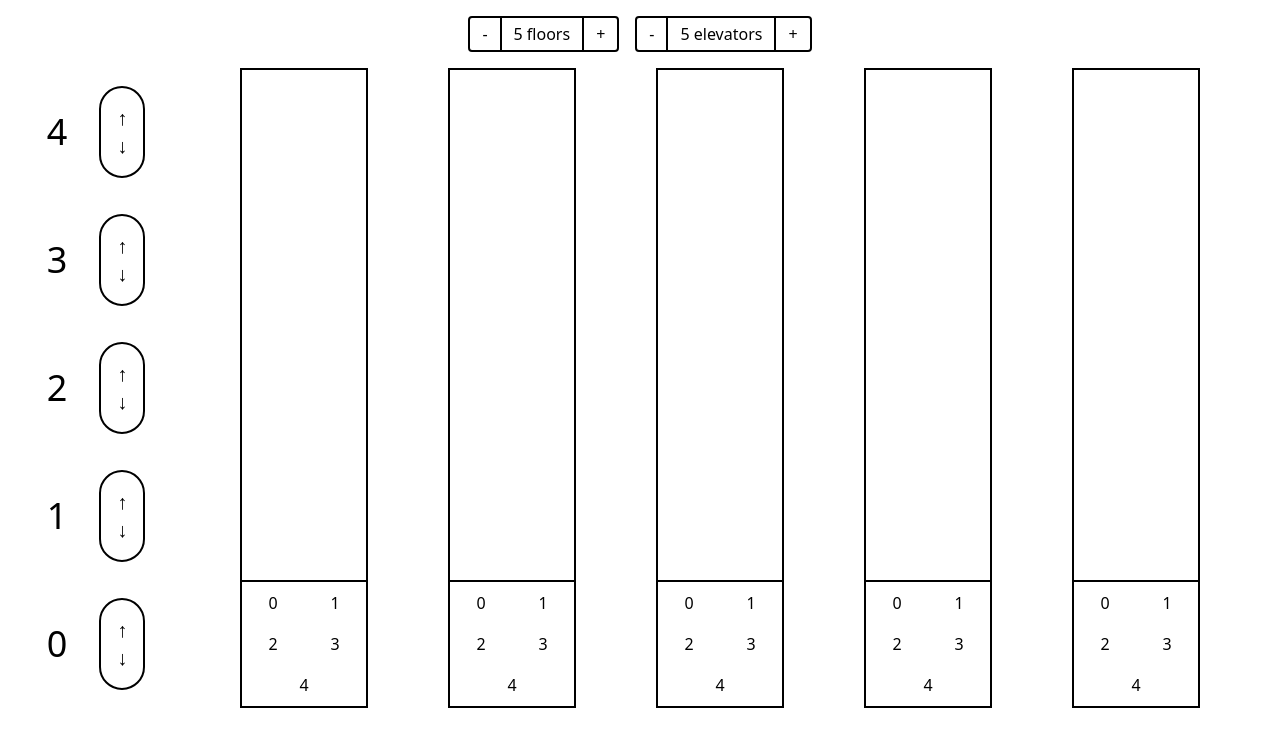
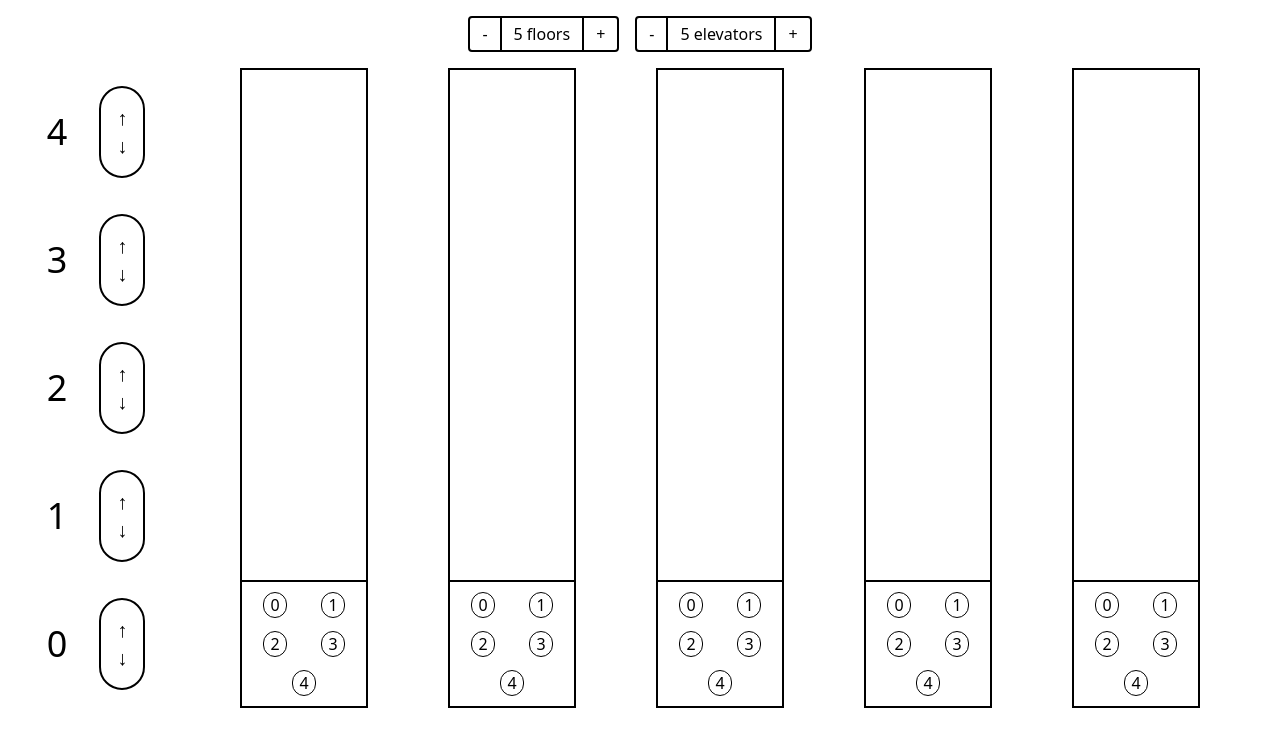
Before and after one commit to mrcxmrj/elevator-simulation, a React (Vite) app: page / in a window 1280 px wide. Shown: the top 746 px of the page. Built offline with nearby package versions, Linux system fonts and the light colour scheme.

Commit message:
fix buttons styling

```diff
--- a/src/components/ConfigPanel.tsx
+++ b/src/components/ConfigPanel.tsx
@@ -45,13 +45,10 @@ function NumberPicker(props: NumberPickerProps) {
 
     return (
         <div className="">
-            {
-                // <div className="w-full text-center">{props.label}</div>
-            }
             <div className="flex items-center">
                 <button
                     onClick={decrement}
-                    className="px-3 py-1 border-2 border-black rounded-l hover:bg-red-500"
+                    className="px-3 py-1 border-2 border-black rounded-l hover:bg-red-500 hover:bg-opacity-75"
                 >
                     -
                 </button>
@@ -60,7 +57,7 @@ function NumberPicker(props: NumberPickerProps) {
                 </p>
                 <button
                     onClick={increment}
-                    className="px-3 py-1 border-2 border-black rounded-r hover:bg-red-500"
+                    className="px-3 py-1 border-2 border-black rounded-r hover:bg-red-500 hover:bg-opacity-75"
                 >
                     +
                 </button>
--- a/src/components/ElevatorColumn.tsx
+++ b/src/components/ElevatorColumn.tsx
@@ -60,15 +60,23 @@ function FloorPicker(props: FloorPickerProps) {
         { length: props.floorNumber },
         (_, index) => index,
     );
+    const formatText = (floorNumber: number) => {
+        if (floorNumber === 16) return "text-xs";
+        if (floorNumber >= 13) return "text-sm";
+    };
     return (
-        <div className="h-full flex justify-center items-center flex-wrap overflow-x-hidden">
+        <div className="h-full flex justify-center items-center flex-wrap overflow-x-hidden p-1">
             {floorNumbers.map((floor) => (
                 <button
                     key={floor}
                     onClick={() => props.onFloorPick(floor)}
-                    className={`flex-1 ${props.floorNumber <= 10 ? "px-6" : "px-3"} text-center hover:bg-red-500 hover:bg-opacity-70`}
+                    className={`flex-1 flex justify-center ${props.floorNumber <= 8 ? "px-4" : "px-1"} text-center `}
                 >
-                    {floor}
+                    <p
+                        className={`border border-black rounded-full w-6 ${formatText(props.floorNumber)} hover:bg-red-500 hover:bg-opacity-75`}
+                    >
+                        {floor}
+                    </p>
                 </button>
             ))}
         </div>
```
